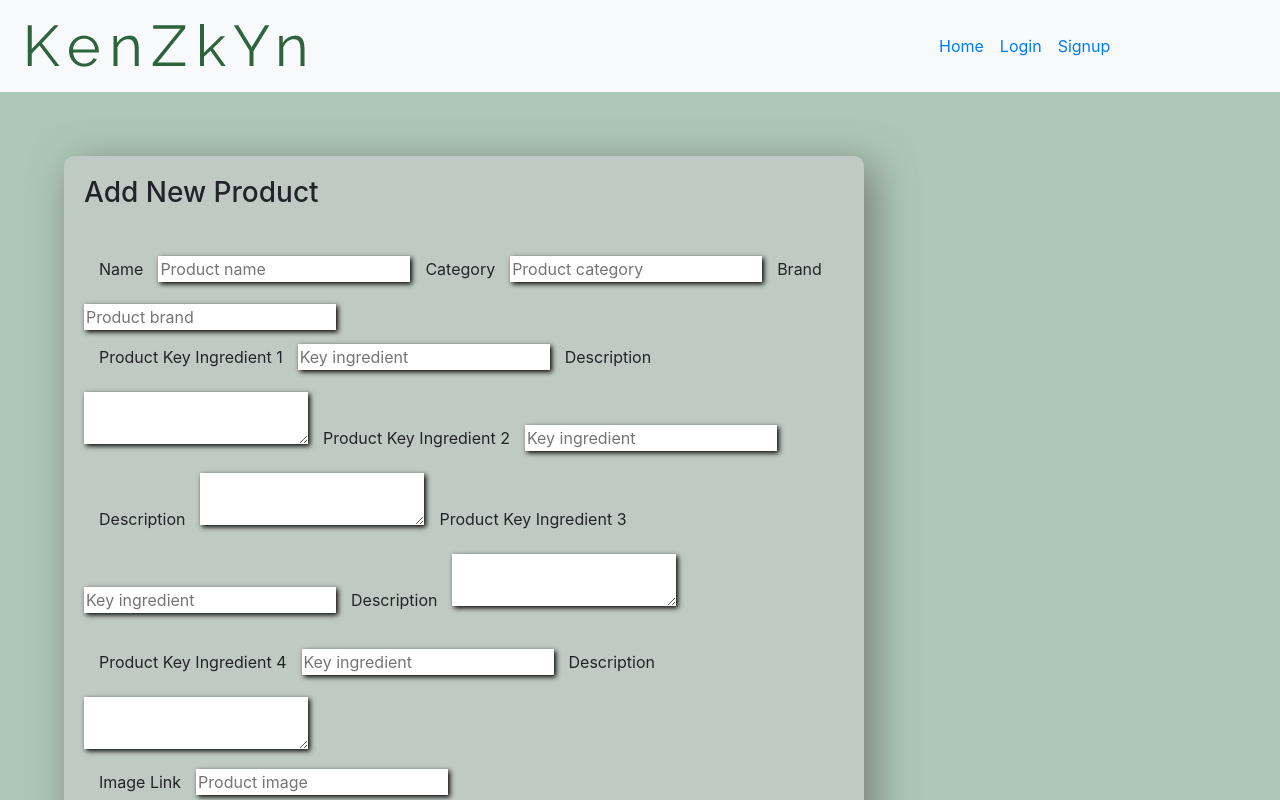
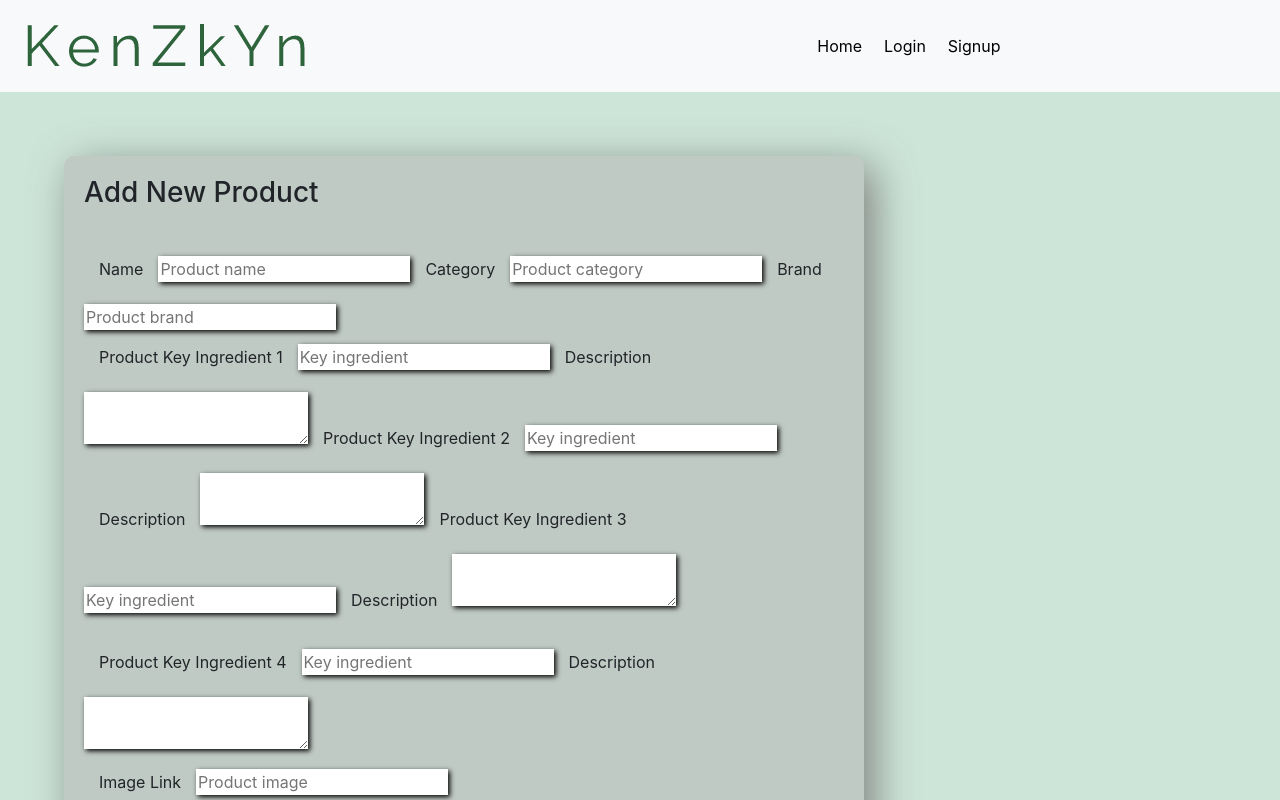
Before and after one commit to noraloch/kenzSkyn-react, a React (Create React App) app: page /new-product in a window 1280 px wide. Shown: the top 800 px of the page. Built offline with nearby package versions, Linux system fonts and the light colour scheme.

Commit message:
recommendation bug

```diff
--- a/public/index.html
+++ b/public/index.html
@@ -35,7 +35,7 @@
   font-weight: 400;
   line-height: 1.5;
   margin: 0;
-  background-color: #adc7b6;
+  background-color: #b7dac8af;
   max-width: 100%;
   max-height: auto;
   display: inline-flexbox;
--- a/src/components/App.js
+++ b/src/components/App.js
@@ -88,10 +88,12 @@ function App() {
             acne: null,
             sport_practice: null
         }
-        fetch(`http://localhost:3000/users/${currentUser.id}`, createRequestOptions('PATCH', resetObj))
+        fetch(`http://localhost:3000/ba`, createRequestOptions('PATCH', resetObj))
             .then(r => r.json())
             .then(user => {
+                console.log('ba user update:', user)
                 setCurrentUser(user)
+                console.log('still inside reset:', currentUser)
                 currentUser.recommendations.forEach(rec => {
                     fetch(`http://localhost:3000/recommendations/${rec.id}`, {
                         method: 'DELETE',
@@ -232,7 +234,7 @@ function App() {
     return (
         <>
             <NavBar key="navbar" currentUser={currentUser} logout={logout} />
-            <div style={{ margin: "5%"}}>
+            <div style={{ margin: "5%", display: "flex", position: "static" }}>
                 <Switch>
                     <Route path="/home">
                         <Home key="home" />
--- a/src/components/NavBar.js
+++ b/src/components/NavBar.js
@@ -5,22 +5,6 @@ import Badge from 'react-bootstrap/Badge';
 
 function NavBar({ currentUser, logout }) {
     let nav = null;
-
-    // <nav class="navbar navbar-expand-lg navbar-light bg-light">
-    //     <a class="navbar-brand" href="#">Navbar</a>
-    //     <button class="navbar-toggler" type="button" data-toggle="collapse" data-target="#navbarNavAltMarkup" aria-controls="navbarNavAltMarkup" aria-expanded="false" aria-label="Toggle navigation">
-    //         <span class="navbar-toggler-icon"></span>
-    //     </button>
-    //     <div class="collapse navbar-collapse" id="navbarNavAltMarkup">
-    //         <div class="navbar-nav" >
-    //             <a class="nav-item nav-link active" href="#">Home <span class="sr-only">(current)</span></a>
-    //             <a class="nav-item nav-link" href="#">Features</a>
-    //             <a class="nav-item nav-link" href="#">Pricing</a>
-    //             <a class="nav-item nav-link disabled" href="#" tabindex="-1" aria-disabled="true">Disabled</a>
-    //         </div>
-    //     </div>
-    // </nav>
-
     if (currentUser) {
         if (currentUser.username === "NL") {
             nav =
@@ -32,8 +16,8 @@ function NavBar({ currentUser, logout }) {
                         </button>
                         <div class="collapse navbar-collapse" id="navbarNavAltMarkup">
                             <div class="navbar-nav">
-                                <a class="nav-item nav-link"><Link to="/new-product">Add Product</Link></a>
-                                <a class="nav-item nav-link"><Link to="/available-products">All Products</Link></a>
+                                <a class="nav-item nav-link"><Link to="/new-product" className="link">Add Product</Link></a>
+                                <a class="nav-item nav-link"><Link to="/available-products" className="link">All Products</Link></a>
                                 <a class="nav-item nav-link"><button onClick={logout}>Logout</button></a>
                             </div>
                         </div>
@@ -43,8 +27,11 @@ function NavBar({ currentUser, logout }) {
             nav =
                 <>
                     <a class="navbar-brand"><Link to="/home"><img style={{ size: "180px" }} className="logo" src="../logo.png" alt="logo" /></Link></a>
-                    <div style={{ marginLeft: "48%" }}>
-                        <div className="welcome" > Welcome, {currentUser.first_name}! </div>
+                    <div style={{ marginLeft: "24%" }}>
+                    <div className="welcome" > Welcome, {currentUser.first_name}! </div>
+                        <button class="navbar-toggler" type="button" data-toggle="collapse" data-target="#navbarNavAltMarkup" aria-controls="navbarNavAltMarkup" aria-expanded="false" aria-label="Toggle navigation">
+                            <span class="navbar-toggler-icon"></span>
+                        </button>
                         <div class="collapse navbar-collapse" id="navbarNavAltMarkup">
                             <div class="navbar-nav">
                                 <a class="nav-item nav-link"><Link to="/home" className="link">Home</Link></a>
@@ -59,7 +46,10 @@ function NavBar({ currentUser, logout }) {
     } else {
         nav = <>
             <a class="navbar-brand"><Link to="/home"><img style={{ size: "180px" }} className="logo" src="../logo.png" alt="logo" /></Link></a>
-            <div style={{ marginLeft: "48%" }}>
+            <div style={{ marginLeft: "38%" }}>
+                <button class="navbar-toggler" type="button" data-toggle="collapse" data-target="#navbarNavAltMarkup" aria-controls="navbarNavAltMarkup" aria-expanded="false" aria-label="Toggle navigation">
+                    <span class="navbar-toggler-icon"></span>
+                </button>
                 <div class="collapse navbar-collapse" id="navbarNavAltMarkup">
                     <div class="navbar-nav">
                         <a class="nav-item nav-link"><Link to="/home" className="link">Home</Link></a>
@@ -69,6 +59,7 @@ function NavBar({ currentUser, logout }) {
                 </div>
             </div>
         </>
+
     };
 
     return (
--- a/src/components/RecommendationsList.js
+++ b/src/components/RecommendationsList.js
@@ -17,7 +17,7 @@ function recommendationsList({ productsMain, currentUser, recommendationsState,
             }
         })
     });
-    console.log(recommendedProducts);
+    // console.log(recommendedProducts);
     recommendationComponent = recommendedProducts.map(pair => <RecommendedProduct recommendedObj={pair.recommendation} productObj={pair.product} key={pair.product.id} currentUser={currentUser} onSaveRec={onSaveRec} />)
 
     return (
--- a/src/components/RecommendedProduct.js
+++ b/src/components/RecommendedProduct.js
@@ -36,7 +36,7 @@ function RecommendedProduct({ productObj, recommendedObj }) {
     };
 
     return (
-        <Card style={{ width: '60rem', padding:"10px", border:"none", borderRadius: "15px", padding: "20px", boxShadow: "10px 10px 42px 0px rgba(103, 98, 98, 0.75)", margin: "17px" }}>
+        <Card style={{ width: '55rem', padding:"10px", border:"none", borderRadius: "15px", padding: "20px", boxShadow: "10px 10px 42px 0px rgba(103, 98, 98, 0.75)", marginBottom: "10px" }}>
                 <h3>{name}</h3>
                 <h5>Description: </h5><p>{description}</p>
                 <a href={link} >View full details</a><br></br>
--- a/src/index.css
+++ b/src/index.css
@@ -1,10 +1,20 @@
+
+
+.link {
+  float: left;
+  display: block;
+  color: #000000;
+  text-align: center;
+  padding: 3px 3px;
+  text-decoration: none;
+}
 .welcome {
   float: left;
   display: block;
-  color: #0e4231;
+  color: #16352c;
+  color: #9ec4b8;
   text-align:left;
-  padding: 12px 14px;
-  font-size: 18px;
+  padding: 11px 12px;
   font-style:oblique;
 }
 
```
